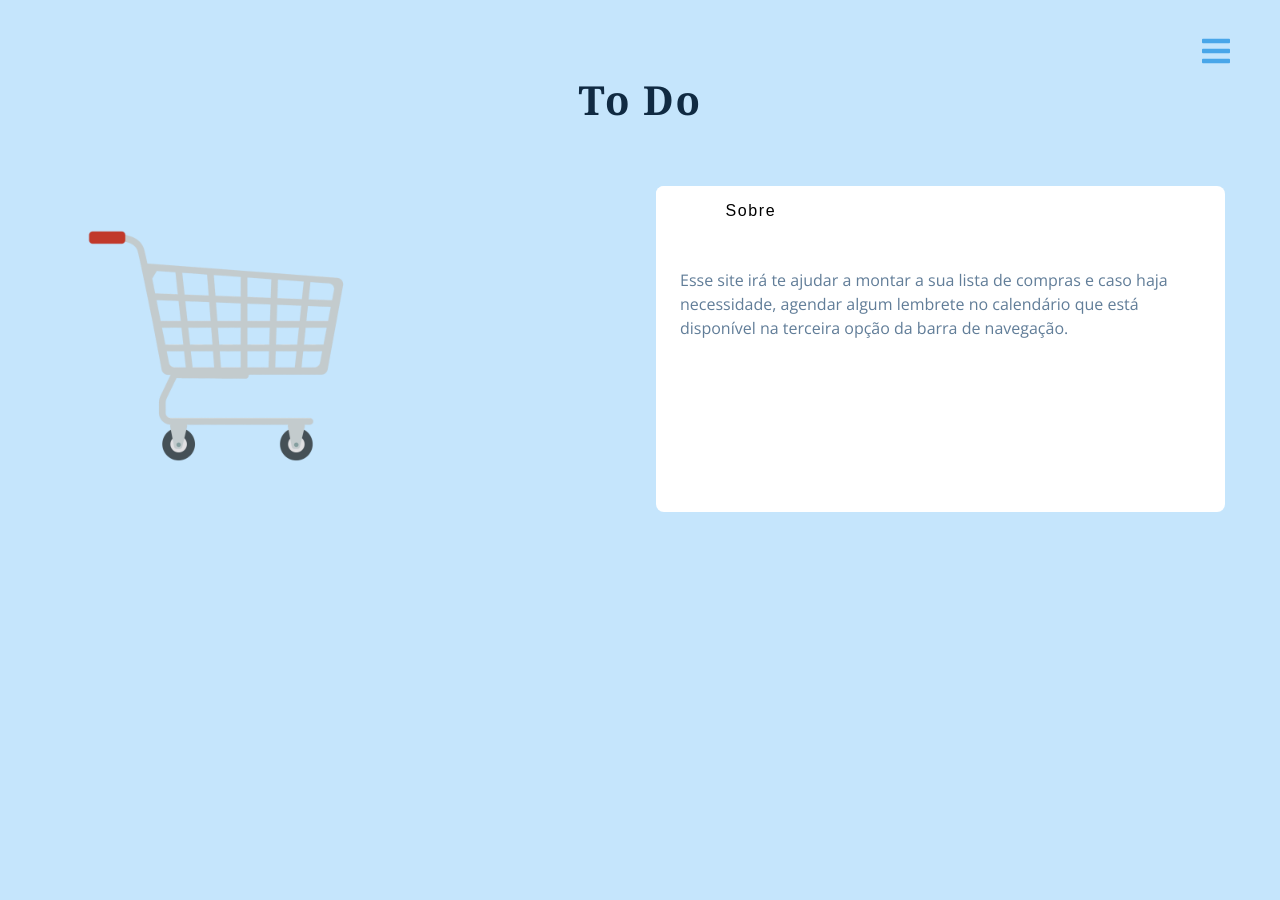
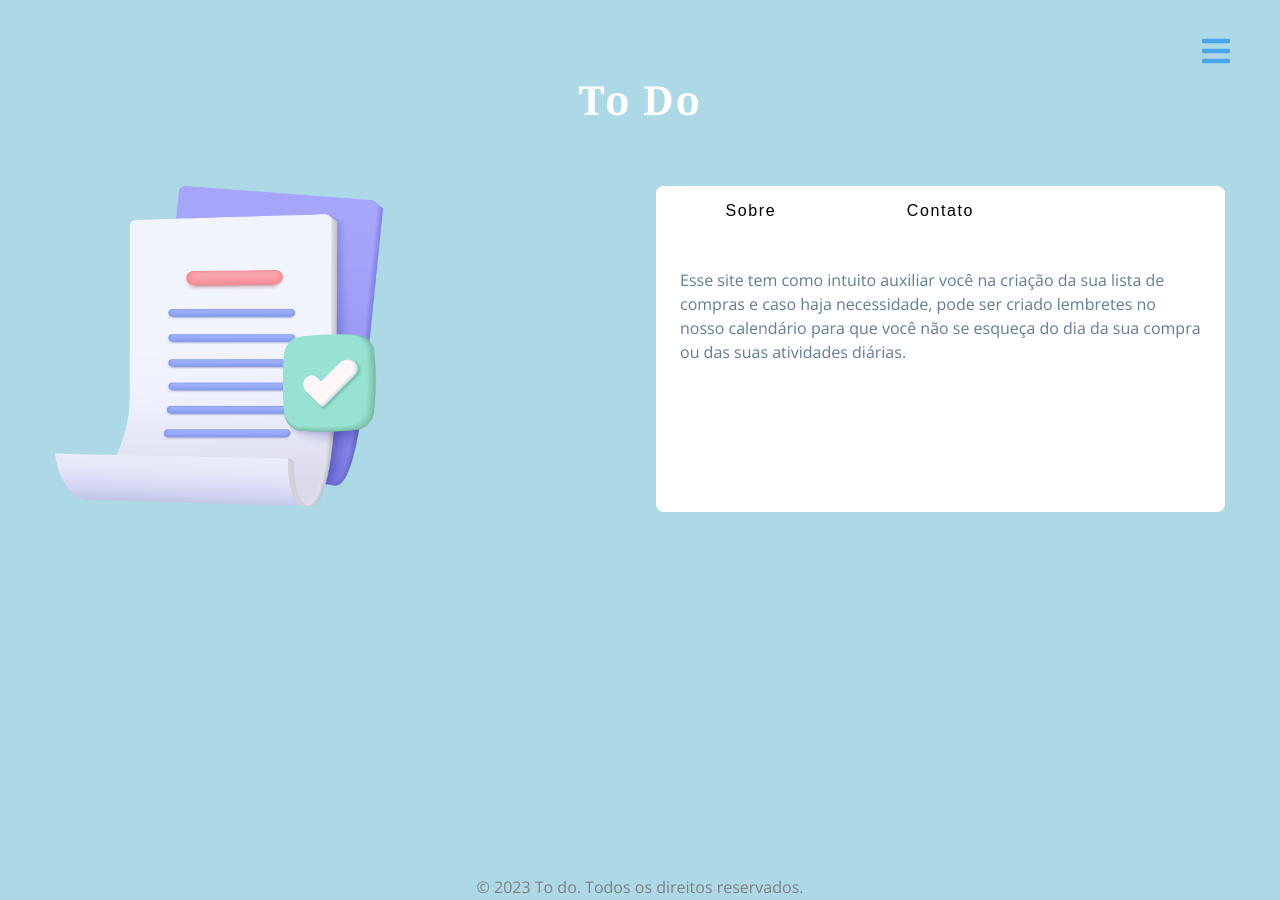
Before and after one commit to DaviRhuan1/sidebar, a Jekyll site: the page index.html, which Jekyll copies as it is, in a window 1280 px wide. Built offline with Jekyll 4.4.1, drawn with Linux system fonts in a browser that asks for light colours; nearby versions of some CDN libraries.

Commit message:
Atualizações de Novembro

```diff
--- a/app.js
+++ b/app.js
@@ -36,3 +36,19 @@
     element.classList.add("active");
   }
 });
+
+var imagens = ["img/vecteezy_white-clipboard-task-management-todo-check-list-efficient_8879446.png", "img/vecteezy_carrinho-de-compras-vermelho_9339337.png",
+"img/vecteezy_ilustracao-3d-do-icone-vermelho-da-cesta-de-compras-ou_8470415.png"];
+var imgElement = document.getElementById('imgElement');
+var currentIndex = 0;
+
+function alternarImagens() {
+    // Altera a imagem para a próxima no array
+    imgElement.src = imagens[currentIndex];
+
+    // Atualiza o índice para a próxima imagem
+    currentIndex = (currentIndex + 1) % imagens.length;
+}
+
+// Define um intervalo para chamar a função a cada 6 segundos (3000 milissegundos)
+setInterval(alternarImagens, 3000);
--- a/index.html
+++ b/index.html
@@ -3,7 +3,7 @@
   <head>
     <meta charset="UTF-8" />
     <meta name="viewport" content="width=device-width, initial-scale=1.0" />
-    <link rel="shortcut icon" type="imagex/png" href="img/logo2.ico">
+    <link rel="shortcut icon" type="imagex/png" href="img/logo2.ico" />
     <title>To do</title>
     <!-- font-awesome -->
     <link
@@ -59,25 +59,21 @@
     <!-- Projeto 11 -->
     <section class="section">
       <div class="title">
-        <h2><font face="Georgia">To do</font></h2>
+        <h2><font face="Georgia" color="#FFF">To do</font></h2>
         <!-- <p>
             Desafio Java Script 2023
           </p> -->
       </div>
 
       <div class="about-center section-center">
-        <article class="about-img">
-          <img
-            src="img/vecteezy_shopping-cart-icon_.png"
-            alt=""
-          />
+        <article class="about-img" id="imagem">
+          <img id="imgElement" src="img/vecteezy_white-clipboard-task-management-todo-check-list-efficient_8879446.png" alt="Imagem 1" />
         </article>
         <article class="about">
           <!-- btn container -->
           <div class="btn-container">
-            <button class="tab-btn active" data-id="projeto">
-            Sobre
-            </button>
+            <button class="tab-btn active" data-id="projeto">Sobre</button>
+            <button class="tab-btn active" data-id="contato">Contato</button>
             <!-- <button class="tab-btn" data-id="goals">goals</button> -->
           </div>
           <div class="about-content">
@@ -85,15 +81,41 @@
             <div class="content active" id="projeto">
               <!-- <h4>Sobre o Projeto</h4> -->
               <p>
-                Esse site irá te ajudar a montar a sua lista de compras e caso haja necessidade, agendar algum lembrete no calendário que está disponível na terceira opção da barra
-                de navegação.
+                Esse site tem como intuito auxiliar você na criação da sua lista de compras e caso haja necessidade, pode ser criado lembretes no nosso calendário para que você
+                não se esqueça do dia da sua compra ou das suas atividades diárias.
               </p>
+            </div>
+            <div class="content" id="contato">
+              <!-- <h4>Fale Conosco</h4> -->
+              <p>
+
+              </p>
+              <section id="fale-conosco">
+                <h2>Fale Conosco</h2>
+                <form action="#" method="post">
+                    <label for="nome">Nome:</label>
+                    <input type="text" id="nome" name="nome" required>
+
+                    <label for="email">E-mail:</label>
+                    <input type="email" id="email" name="email" required>
+
+                    <label for="mensagem">Mensagem:</label>
+                    <textarea id="mensagem" name="mensagem" required></textarea>
+
+                    <input type="submit" value="Enviar">
+                </form>
+            </section>
+              <!-- <ul>
+                <li>list item</li>
+                <li>list item</li>
+                <li>list item</li>
+              </ul> -->
             </div>
           </div>
         </article>
       </div>
     </section>
-
+    <footer>&copy; 2023 To do. Todos os direitos reservados.</footer>
     <!-- javascript -->
     <script src="app.js"></script>
   </body>
--- a/lista.html
+++ b/lista.html
@@ -33,6 +33,7 @@
         <button class="clear-btn">Excluir itens</button>
       </div>
     </section>
+    <footer>&copy; 2023 To do. Todos os direitos reservados.</footer>
     <!-- javascript -->
     <script src="lista.js"></script>
   </body>
--- a/styles.css
+++ b/styles.css
@@ -68,7 +68,7 @@
 }
 body {
   font-family: var(--ff-secondary);
-  background-color: hsl(205, 90%, 88%);
+  background-color: #ADD8E6;
   color: var(--clr-grey-1);
   line-height: 1.5;
   font-size: 0.875rem;
@@ -89,6 +89,7 @@
   line-height: 1.25;
   margin-bottom: 0.75rem;
   font-family: var(--ff-primary);
+  color:#010101;
 }
 h1 {
   font-size: 3rem;
@@ -163,6 +164,7 @@
     text-align: center;
     margin-bottom: 4rem;
   }
+
   .title p {
     width: 80%;
     margin: 0 auto;
@@ -361,3 +363,74 @@
     width: 400px;
   }
 }
+
+/* Dark mode */
+@media (prefers-color-scheme: dark) {
+  body {
+    background-color: #010101;
+    color: #f0ece2;
+  }
+}
+
+/* Footer */
+
+footer {
+  position: absolute;
+  bottom: 0;
+  /* background-color: #d3d3d3 */
+  color: gray;
+  width: 100%;
+  height: 25px;
+  text-align: center;
+  line-height: 25px;
+}
+
+/* Fale conosco */
+
+#fale-conosco {
+  padding: 20px;
+}
+
+form {
+  max-width: 300px;
+  margin: 0 auto;
+}
+
+label {
+  display: block;
+  margin-bottom: 1px;
+  color: var(--clr-grey-5);
+}
+
+input, textarea {
+  width: 100%;
+  padding: 8px;
+  margin-bottom: 16px;
+  box-sizing: border-box;
+}
+
+input[type="submit"] {
+  cursor: pointer;
+  background-color: #49a6e9;
+  color: white;
+  border: none;
+  padding: 8px 8px;
+  text-align: center;
+  text-decoration: none;
+  display: inline-block;
+  font-size: 13px;
+  margin: 2px 2px;
+  transition-duration: 0.4s;
+  cursor: pointer;
+  border-radius: 8px;
+}
+
+input[type="submit"]:hover {
+  background-color: hsl(205, 89%, 70%);
+}
+
+/* Alternar entre imagens */
+.imagem {
+  display: inline-block;
+  margin: 10px;
+}
```
Also changed, not shown: calendario.css (+60 -8 lines), calendario.html (+7 -11 lines), calendario.js (+12 -4 lines), darkMode.css (deleted, +0 -42 lines), darkMode.js (deleted, +0 -54 lines), stylesLista.css (+22 -1 lines), img/vecteezy_postar-observacao-lembrete-memorando-papel_19908068.png (added), img/vecteezy_white-clipboard-task-management-todo-check-list-efficient_8879446.png (added), 2 other files.
